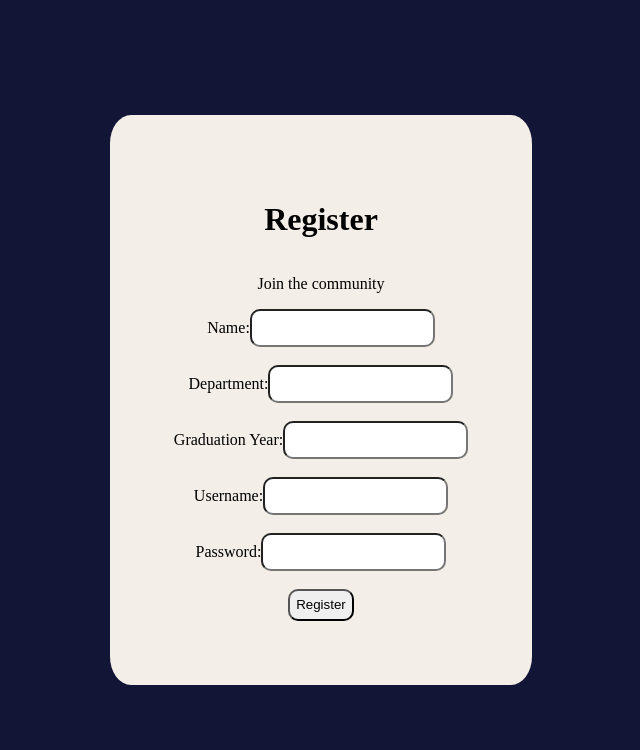
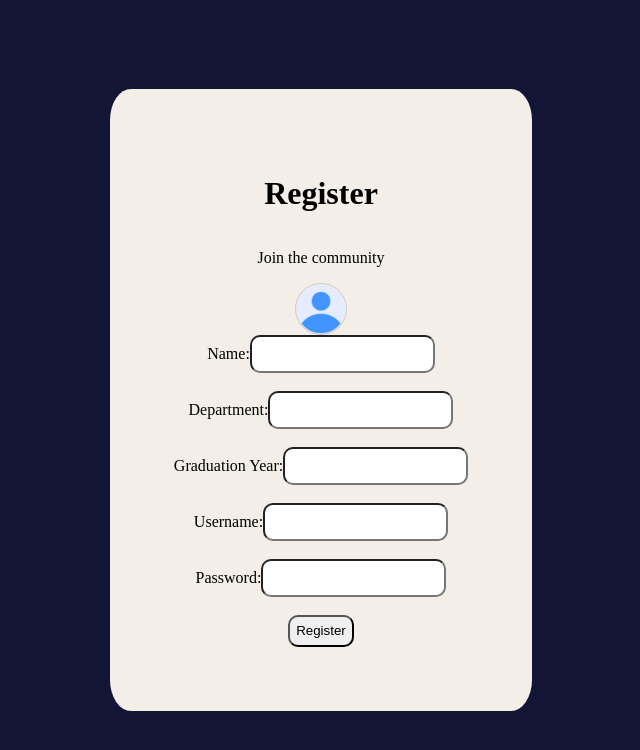
Before and after one commit to YOGESHnick/CampusConnect, a React (Create React App) app in the folder client/: page /register in a window 1280 px wide. Shown: the top 750 px of the page, without its empty margins (319-959 px from the left). Built offline with nearby package versions, Linux system fonts and the light colour scheme.

Commit message:
added basic structure

```diff
--- a/client/public/styles.css
+++ b/client/public/styles.css
@@ -87,3 +87,22 @@ body{
     height: 4vh;
     border-radius: 10px;
 }
+
+input[type="file"] {
+    display: none;
+  }
+
+  .custom-file-upload {
+    margin: auto;
+    border: 1px solid #ccc;
+    display: inline-block;
+    width: 50px;
+    height: 50px;
+    border-radius: 100%;
+    cursor: pointer;
+  }
+
+  .custom-file-upload > img{
+    width: 50px;
+    height: 50px;
+  }
--- a/client/src/pages/Register.js
+++ b/client/src/pages/Register.js
@@ -1,6 +1,7 @@
 import React, { useState } from 'react';
 import axios from "axios";
 import { useNavigate } from "react-router-dom";
+import avatar from '../assets/profile.png'
 
 const Register = () => {
   const navigate = useNavigate();
@@ -49,6 +50,18 @@ const Register = () => {
       <form onSubmit={handleSubmit}>
       <h1>Register</h1>
       <p>Join the community</p>
+
+      <label htmlFor="file-upload" className='custom-file-upload'>
+          <img src={avatar} alt="" />
+        </label>
+      <input
+          type="file"
+          lable="Image"
+          name="myFile"
+          id='file-upload'
+          accept='.jpeg, .png, .jpg'
+          // onChange={(e) => handleFileUpload(e)}
+         />
         <label>
           Name:
           <input type="text" name="name" value={formData.name} onChange={handleChange} required />
```
Also changed, not shown: client/src/assets/profile.png (added).
